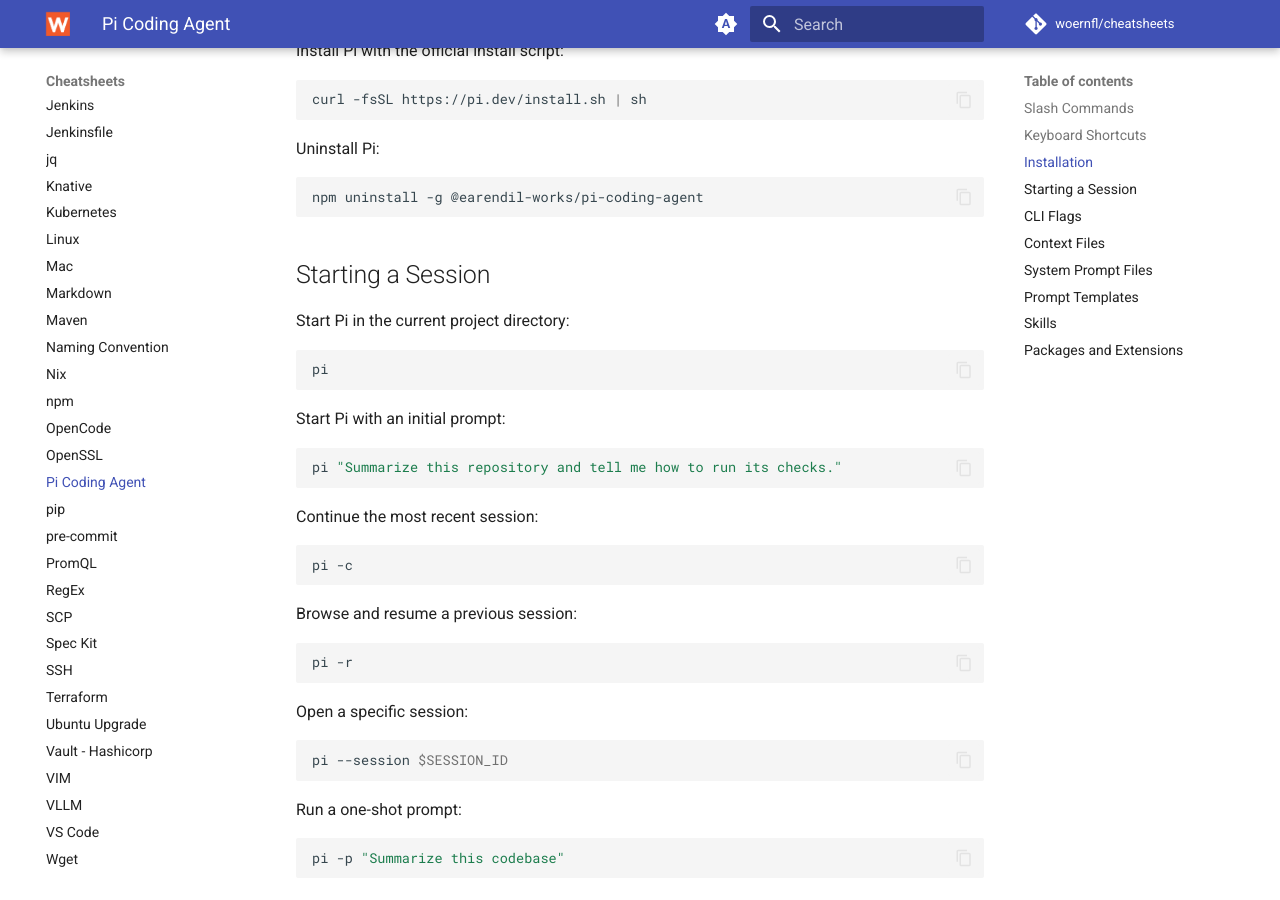
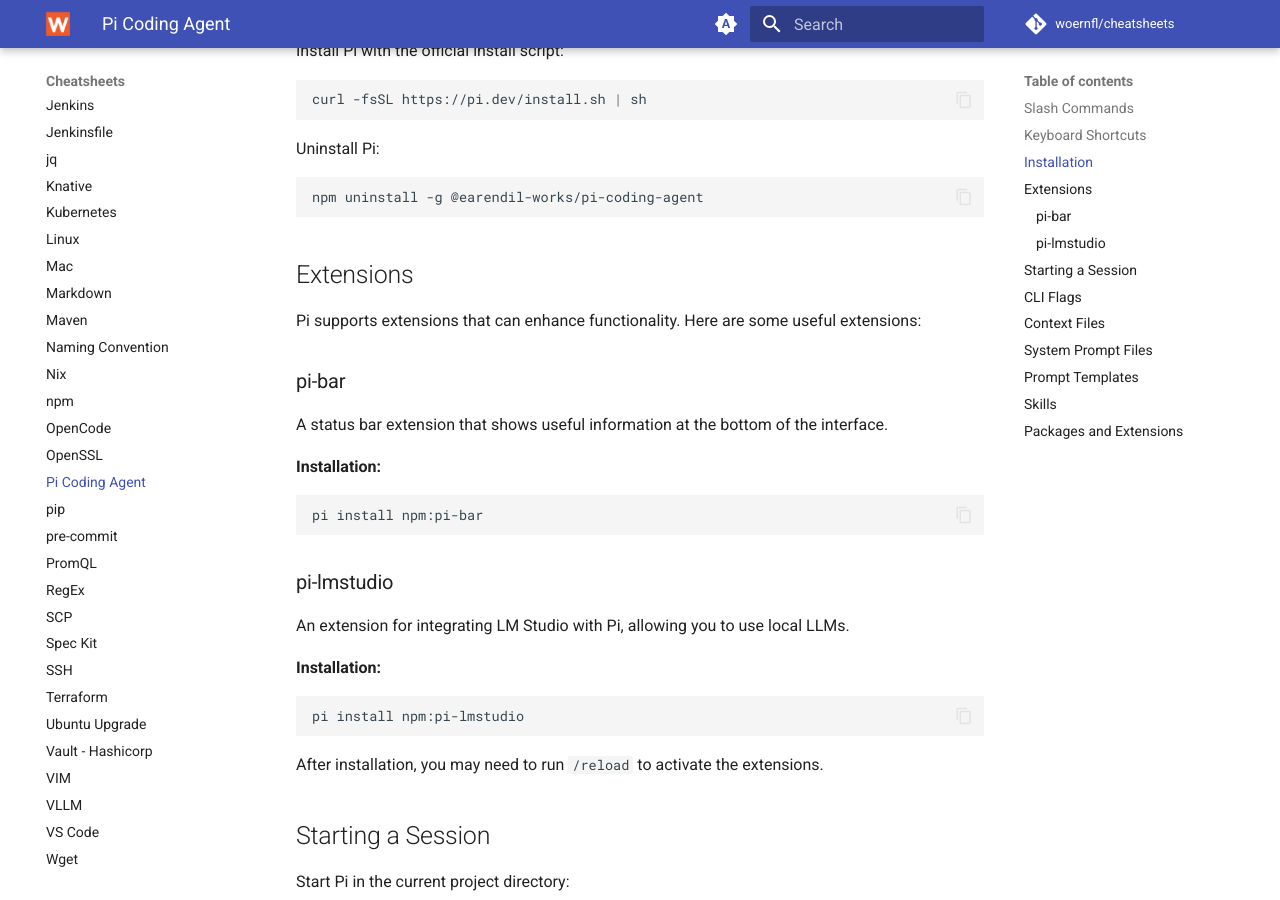
Before and after one commit to woernfl/cheatsheets, an MkDocs documentation site: the page built from docs/pi.md, in a window 1280 px wide and 900 px high, scrolled down 2160 px. Built offline with MkDocs 1.6.1 and Material for MkDocs 9.7.7, drawn with Linux system fonts in a browser that asks for light colours; comment, search, counter and statistics services are not loaded.

Commit message:
feat(pi): add extention section (#377)
* feat(pi): add extention section

Signed-off-by: Florian Woerner <florian.woerner@onmyown.io>

* Apply Prettier format

---------

Signed-off-by: Florian Woerner <florian.woerner@onmyown.io>
Co-authored-by: autofix-ci[bot] <114827586+autofix-ci[bot]@users.noreply.github.com>

````diff
--- a/docs/pi.md
+++ b/docs/pi.md
@@ -65,6 +65,32 @@
 ```bash
 npm uninstall -g @earendil-works/pi-coding-agent
 ```
+
+## Extensions
+
+Pi supports extensions that can enhance functionality. Here are some useful extensions:
+
+### pi-bar
+
+A status bar extension that shows useful information at the bottom of the interface.
+
+**Installation:**
+
+```bash
+pi install npm:pi-bar
+```
+
+### pi-lmstudio
+
+An extension for integrating LM Studio with Pi, allowing you to use local LLMs.
+
+**Installation:**
+
+```bash
+pi install npm:pi-lmstudio
+```
+
+After installation, you may need to run `/reload` to activate the extensions.
 
 ## Starting a Session
 
````
Also changed, not shown: .cspell.json.
